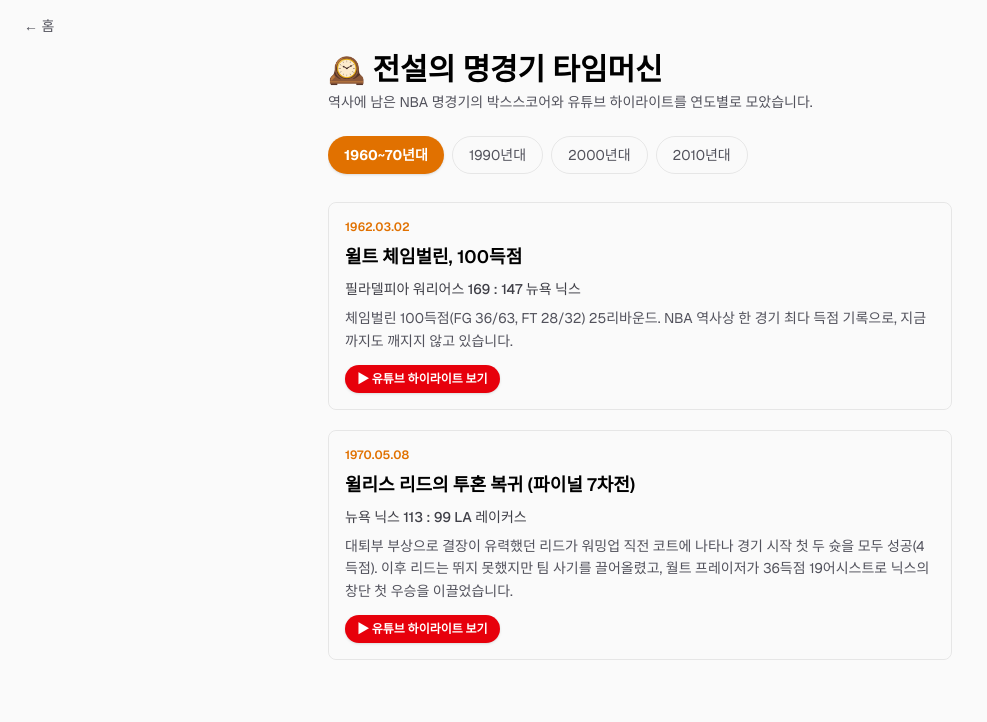
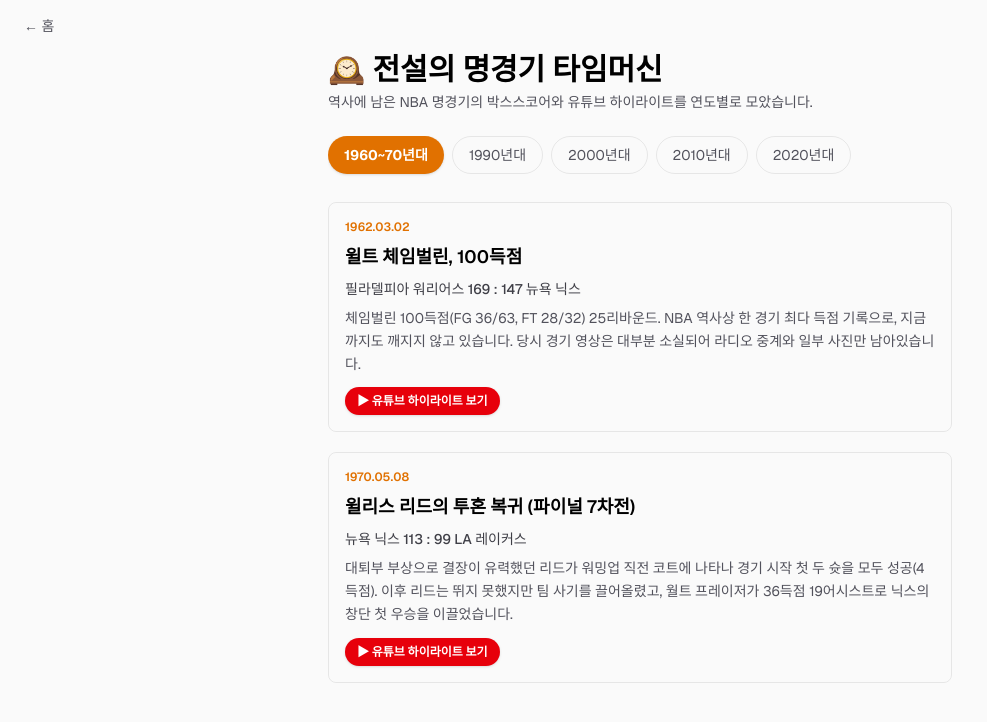
Before and after one commit to kgwabc/NBA, a Next.js app: page /classics in a window 1280 px wide. Shown: the top 722 px of the page, without its empty margins (0-987 px from the left). Built offline with nearby package versions, Linux system fonts and the light colour scheme; no server answers.

Commit message:
Add more legendary games and 2020s era to classics page
Adds Curry's 12-three game and Lillard's "bad shot" to the 2010s,
plus a new 2020s era with Haliburton's Finals Game 1 winner and
Anunoby's Finals Game 4 tip-in. Also fixes the Wilt Chamberlain
video link that wasn't playable.

```diff
--- a/app/classics/page.tsx
+++ b/app/classics/page.tsx
@@ -28,8 +28,8 @@
         date: "1962.03.02",
         title: "윌트 체임벌린, 100득점",
         matchup: "필라델피아 워리어스 169 : 147 뉴욕 닉스",
-        boxScore: "체임벌린 100득점(FG 36/63, FT 28/32) 25리바운드. NBA 역사상 한 경기 최다 득점 기록으로, 지금까지도 깨지지 않고 있습니다.",
-        youtubeUrl: "https://www.youtube.com/watch?v=W5CYdC_VcOA",
+        boxScore: "체임벌린 100득점(FG 36/63, FT 28/32) 25리바운드. NBA 역사상 한 경기 최다 득점 기록으로, 지금까지도 깨지지 않고 있습니다. 당시 경기 영상은 대부분 소실되어 라디오 중계와 일부 사진만 남아있습니다.",
+        youtubeUrl: "https://www.youtube.com/watch?v=CfqRx8cA7b4",
       },
       {
         id: "willis-reed",
@@ -98,6 +98,22 @@
     label: "2010년대",
     games: [
       {
+        id: "curry-12-threes",
+        date: "2016.02.27",
+        title: "커리, OKC전 3점슛 12개",
+        matchup: "골든스테이트 워리어스 121 : 118 (OT) 오클라호마시티 썬더",
+        boxScore: "스테픈 커리 46득점(3P 12/16), 한 경기 최다 3점슛 타이 기록. 연장 종료 0.6초 전 하프코트 부근에서 던진 3점슛이 그대로 꽂히며 결승골이 됐습니다.",
+        youtubeUrl: "https://www.youtube.com/watch?v=lgrKkNzRkGw",
+      },
+      {
+        id: "lillard-bad-shot",
+        date: "2019.04.23",
+        title: "데미안 릴라드의 '배드 샷' (1라운드 5차전)",
+        matchup: "포틀랜드 트레일블레이저스 118 : 115 오클라호마시티 썬더",
+        boxScore: "데미안 릴라드 50득점. 종료 직전 폴 조지를 앞에 두고 던진 37피트 3점슛이 그대로 들어가며 시리즈를 4승 1패로 마무리. 경기 후 조지가 \"나쁜 슛이었다\"고 평했고 릴라드도 이를 인정하면서 '배드 샷'이라는 별명이 붙었습니다.",
+        youtubeUrl: "https://www.youtube.com/watch?v=f_EXSf2teB0",
+      },
+      {
         id: "ray-allen-game6",
         date: "2013.06.18",
         title: "레이 알렌의 6차전 3점슛",
@@ -120,6 +136,28 @@
         matchup: "토론토 랩터스 92 : 90 필라델피아 세븐티식서스",
         boxScore: "카와이 레너드 41득점. 종료 버저와 동시에 던진 코너 점프슛이 림을 네 번 맞고 들어가며 시리즈를 매듭지었습니다. NBA 플레이오프 역사상 최초의 7차전 버저비터 승리로 기록됐습니다.",
         youtubeUrl: "https://www.youtube.com/watch?v=sazwLeaXdEQ",
+      },
+    ],
+  },
+  {
+    id: "2020s",
+    label: "2020년대",
+    games: [
+      {
+        id: "haliburton-finals-game1",
+        date: "2025.06.05",
+        title: "할리버튼의 파이널 1차전 위닝샷",
+        matchup: "인디애나 페이서스 111 : 110 오클라호마시티 썬더",
+        boxScore: "플레이오프 시작 전 선수 투표에서 '가장 과대평가된 선수' 1위에 오른 타이리스 할리버튼이, 4쿼터 한때 15점차로 뒤지던 팀을 대역전승으로 이끌었습니다. 종료 0.3초 전 던진 21피트 점프슛이 경기 유일한 페이서스 리드를 만들며 그대로 승부를 갈랐습니다.",
+        youtubeUrl: "https://www.youtube.com/watch?v=xJtJR6qrg-I",
+      },
+      {
+        id: "anunoby-tip-in",
+        date: "2026.06.10",
+        title: "아누노비의 팁인 (파이널 4차전)",
+        matchup: "뉴욕 닉스 107 : 106 샌안토니오 스퍼스",
+        boxScore: "3쿼터 한때 29점차로 뒤지던 닉스가 파이널 역사상 최대 점수차 역전승을 완성. 종료 1.2초 전 오G 아누노비의 팁인이 결승골이 되며 닉스는 시리즈 3승 1패로 앞서갔고, 이후 시리즈를 우승하며 53년 만에 챔피언에 올랐습니다.",
+        youtubeUrl: "https://www.youtube.com/watch?v=sOQKRjP3ZJk",
       },
     ],
   },
```
